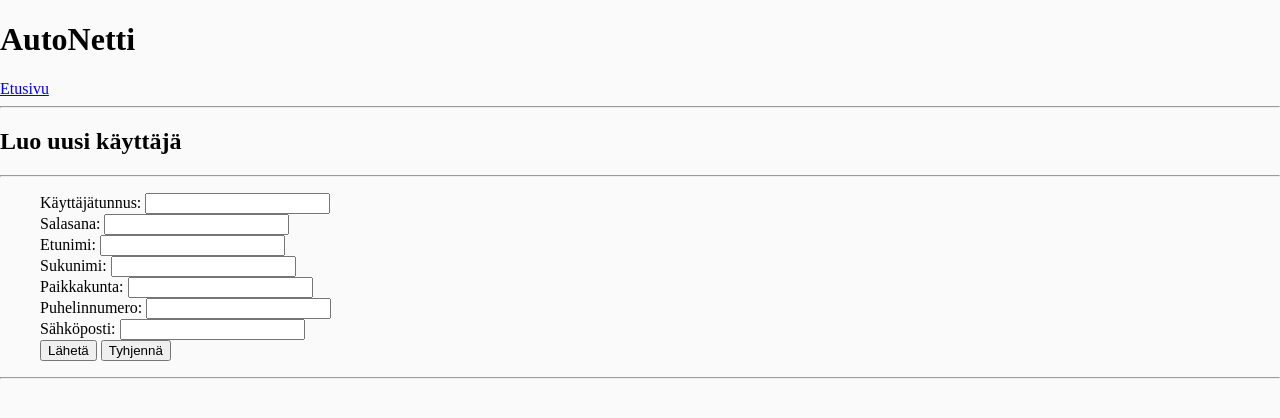
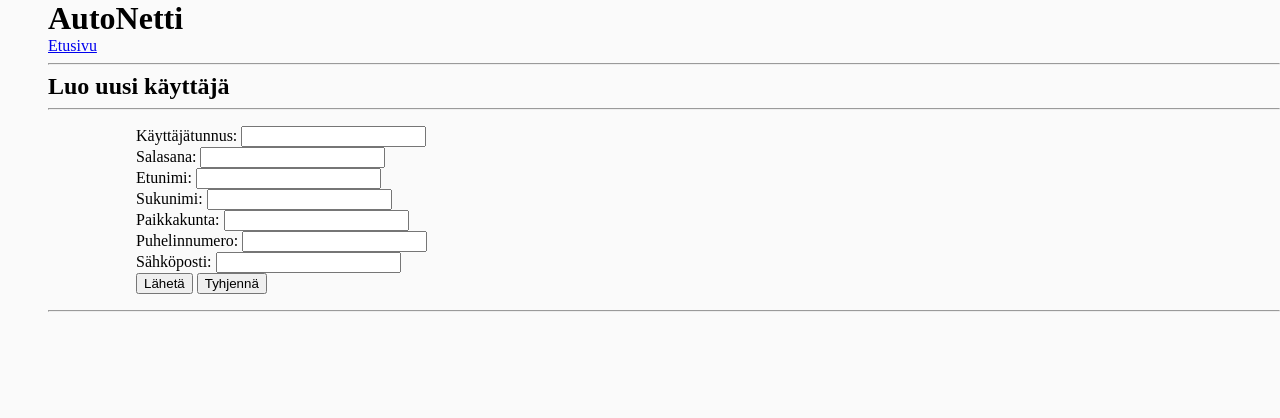
Before and after one commit to AlluSu/Autotietokanta, a Flask app: page /register in a window 1280 px wide. Shown: the top 418 px of the page. Run offline with Flask 2, Linux system fonts and the light colour scheme.

Commit message:
modified css

```diff
--- a/static/main.css
+++ b/static/main.css
@@ -5,6 +5,20 @@ body {
 
 div {
     margin:auto;
+    margin-left: 2em;
+    padding-left: 1em;
+}
+
+h1 {
+    margin:auto;
+}
+
+h2 {
+    margin:auto;
+}
+
+h3 {
+    margin:auto;
 }
 
 nav li {
```
